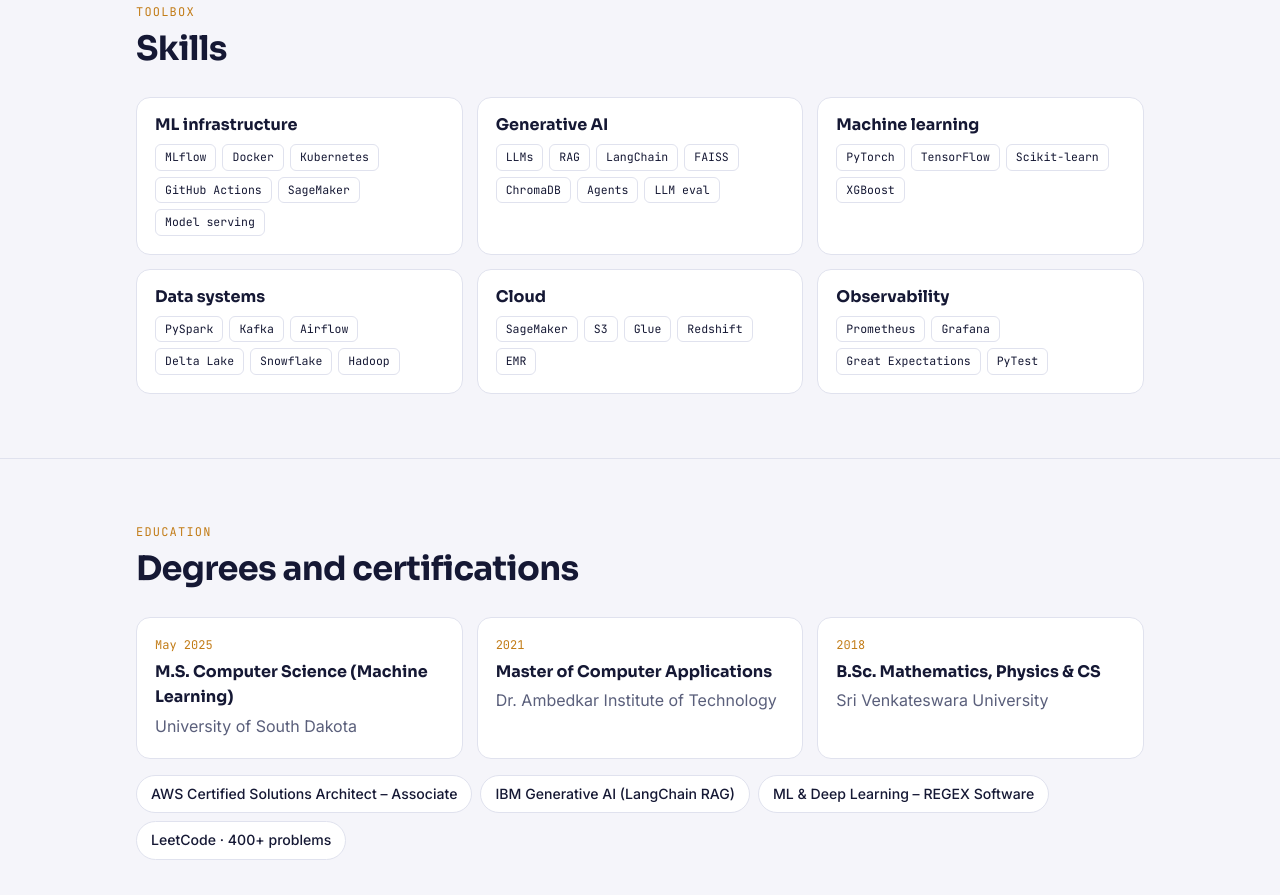
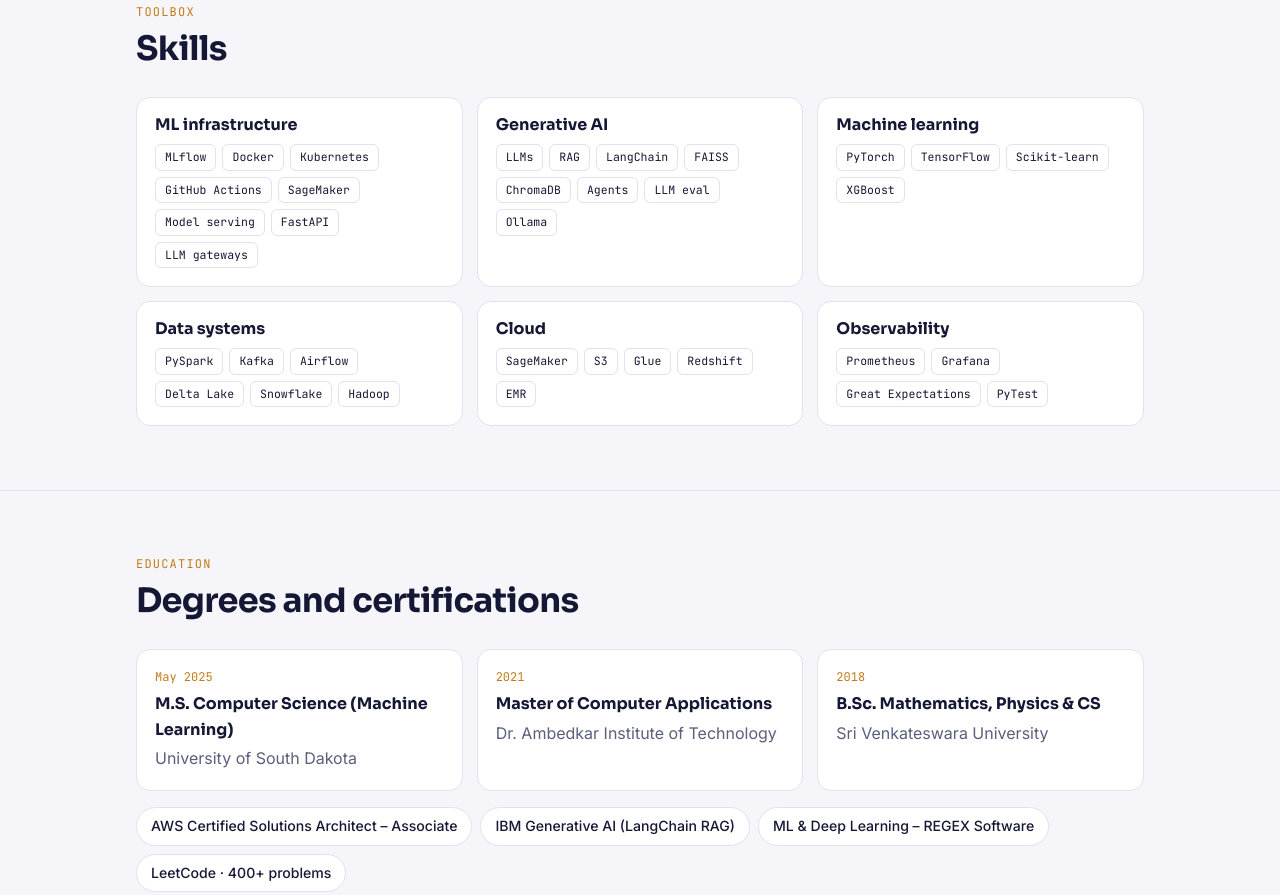
Before and after one commit to Sailaja-Morrennagari/Sailaja-Morrennagari.github.io, a plain HTML site: page index.html in a window 1280 px wide. Shown: the part 4303-5198 px from the top of the page. Drawn offline with Linux system fonts and the light colour scheme.

Commit message:
Add files via upload

```diff
--- a/index.html
+++ b/index.html
@@ -393,8 +393,8 @@ footer a{color:var(--band-muted)}
     <div class="inner">
       <div class="sec-head"><span class="k">Toolbox</span><h2>Skills</h2></div>
       <div class="skills">
-        <div class="skill"><h3>ML infrastructure</h3><div class="tools"><span>MLflow</span><span>Docker</span><span>Kubernetes</span><span>GitHub Actions</span><span>SageMaker</span><span>Model serving</span></div></div>
-        <div class="skill"><h3>Generative AI</h3><div class="tools"><span>LLMs</span><span>RAG</span><span>LangChain</span><span>FAISS</span><span>ChromaDB</span><span>Agents</span><span>LLM eval</span></div></div>
+        <div class="skill"><h3>ML infrastructure</h3><div class="tools"><span>MLflow</span><span>Docker</span><span>Kubernetes</span><span>GitHub Actions</span><span>SageMaker</span><span>Model serving</span><span>FastAPI</span><span>LLM gateways</span></div></div>
+        <div class="skill"><h3>Generative AI</h3><div class="tools"><span>LLMs</span><span>RAG</span><span>LangChain</span><span>FAISS</span><span>ChromaDB</span><span>Agents</span><span>LLM eval</span><span>Ollama</span></div></div>
         <div class="skill"><h3>Machine learning</h3><div class="tools"><span>PyTorch</span><span>TensorFlow</span><span>Scikit-learn</span><span>XGBoost</span></div></div>
         <div class="skill"><h3>Data systems</h3><div class="tools"><span>PySpark</span><span>Kafka</span><span>Airflow</span><span>Delta Lake</span><span>Snowflake</span><span>Hadoop</span></div></div>
         <div class="skill"><h3>Cloud</h3><div class="tools"><span>SageMaker</span><span>S3</span><span>Glue</span><span>Redshift</span><span>EMR</span></div></div>
```
